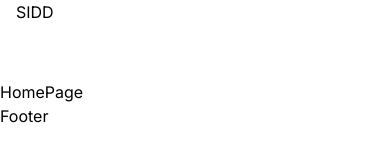
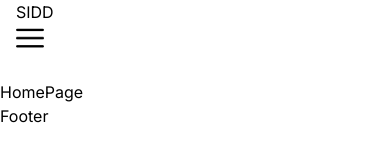
Before and after one commit to sidr467/E-Commerce_Clone, a Next.js app: page / in a window 390 px wide. Shown: the top 160 px of the page. Built offline with nearby package versions, Linux system fonts and the light colour scheme.

Commit message:
Added Menu.tsx component
in that added navigation links and for mobile hamburger menu icon

```diff
--- /dev/null
+++ b/src/app/components/Menu.tsx
@@ -0,0 +1,35 @@
+"use client"
+
+import Image from "next/image"
+import Link from "next/link"
+import { useState } from "react"
+
+const Menu = () => {
+  const [open, setOpen] = useState(false)
+
+  return (
+    <div>
+      <Image
+        src="/menu.png"
+        alt="Hamburgur Icon"
+        width={28}
+        height={28}
+        className="cursor-pointer"
+        onClick={() => setOpen((prev) => !prev)}
+      />
+      {open && (
+        <div className="">
+          <Link href="/">Homepage</Link>
+          <Link href="/">Shop</Link>
+          <Link href="/">Deals</Link>
+          <Link href="/">About</Link>
+          <Link href="/">Contact</Link>
+          <Link href="/">Logout</Link>
+          <Link href="/">Cart(1)</Link>
+        </div>
+      )}
+    </div>
+  )
+}
+
+export default Menu
--- a/src/app/components/Navbar.tsx
+++ b/src/app/components/Navbar.tsx
@@ -1,10 +1,12 @@
 import Link from "next/link"
+import Menu from "./Menu"
 
 const Navbar = () => {
   return (
     <div className="h-20 px-4 md:px-8 lg:px-16 xl:px-32 2xl:px-64 ">
       {/*Mobile */}
       <Link href="/">SIDD</Link>
+      <Menu />
     </div>
   )
 }
```
